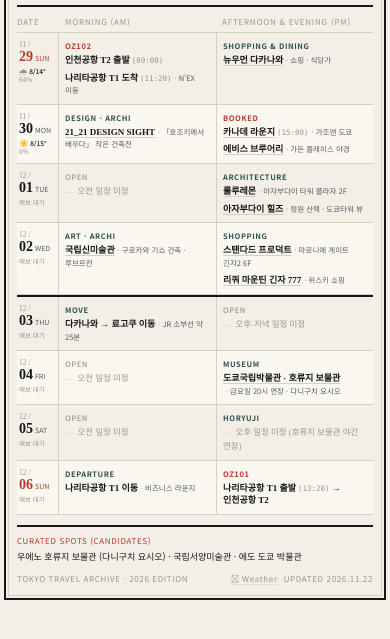
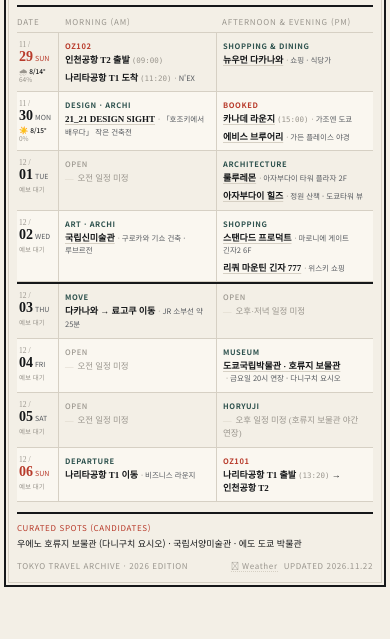
Before and after one commit to yonghoon920-eng/japan-2026, a plain HTML site: page index.html in a window 390 px wide. Shown: the part 185-824 px from the top of the page. Drawn offline with Linux system fonts and the light colour scheme.

Commit message:
나리타 도착 메모를 N'EX로 줄여 모바일 한 줄 유지

```diff
--- a/index.html
+++ b/index.html
@@ -494,7 +494,7 @@
           <div class="slot-tag red">OZ102</div>
           <ul class="tl">
             <li class="tl-item"><span class="tl-body"><span class="tl-lead">인천공항 T2 출발</span><span class="tl-at">(09:00)</span></span></li>
-            <li class="tl-item"><span class="tl-body"><span class="tl-lead">나리타공항 T1 도착</span><span class="tl-at">(11:20)</span>&#8203;<span class="tl-memo"><span class="tl-dot">·</span>&#8288;N'EX 이동</span></span></li>
+            <li class="tl-item"><span class="tl-body"><span class="tl-lead">나리타공항 T1 도착</span><span class="tl-at">(11:20)</span>&#8203;<span class="tl-memo"><span class="tl-dot">·</span>&#8288;N'EX</span></span></li>
           </ul>
         </div>
         <div class="slot-cell">
```
